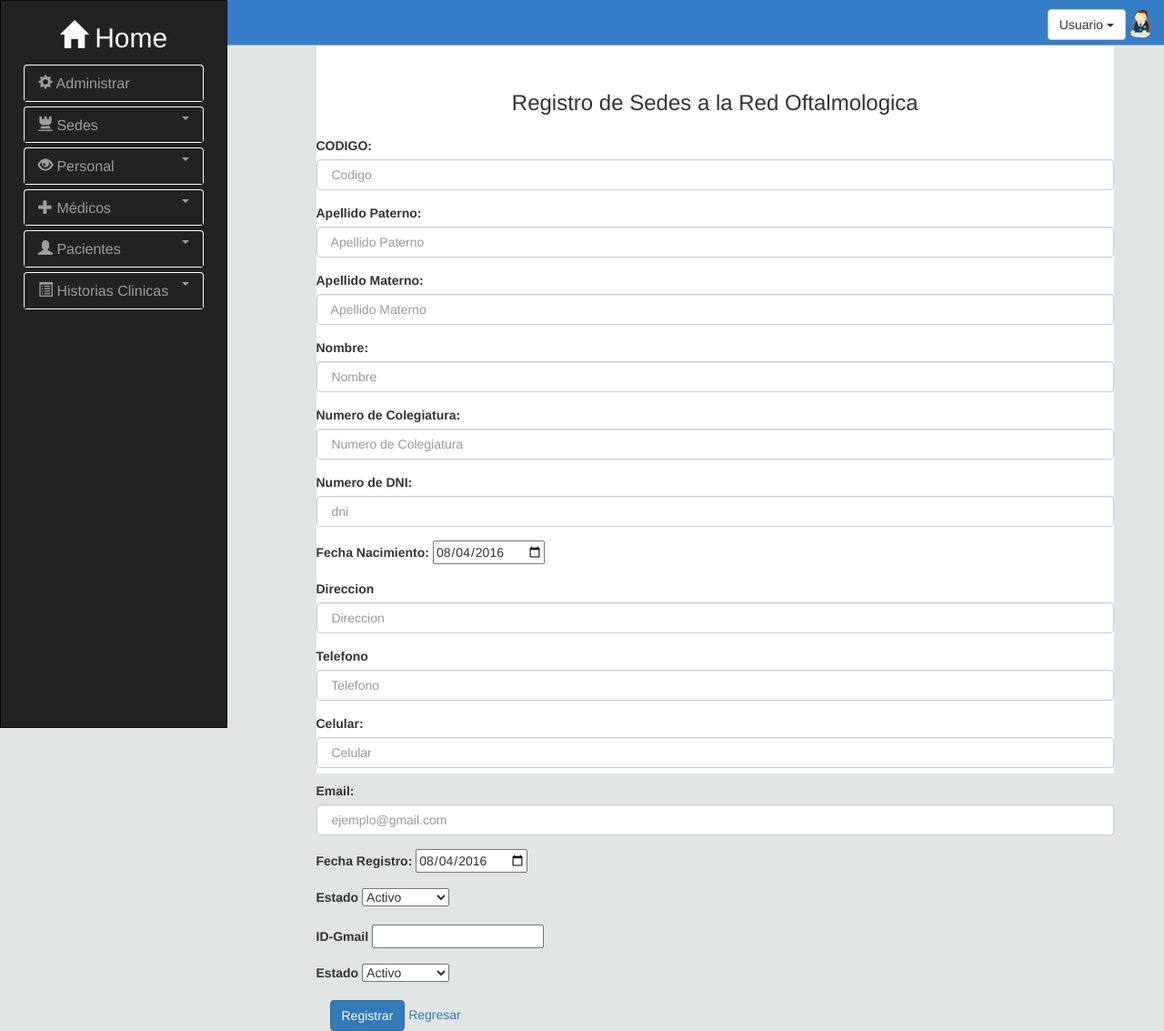
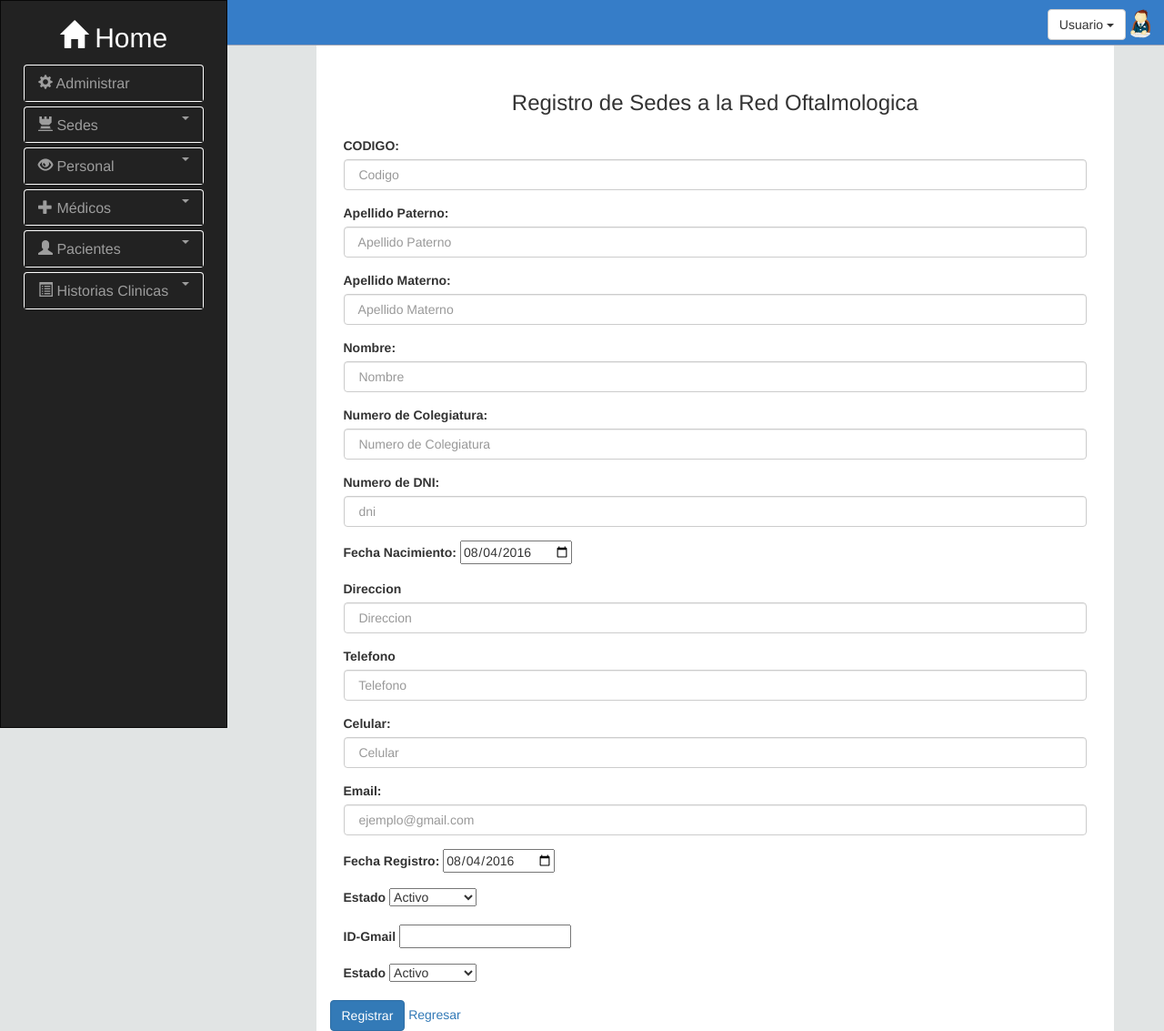
Before and after one commit to githubred/GitHubRedRojas, a Laravel app: template resources/views/MaMedico/create.blade.php in a window 1280 px wide. Shown: the whole page at 91% size. Run offline with Laravel 8, Linux system fonts and the light colour scheme; the template is opened without the code that fills it, so the values that code supplies are empty; settings files or empty folders that the repository lacks are supplied; some libraries are stand-ins or nearby versions.

Commit message:
prueba de id

```diff
--- a/app/Http/routes.php
+++ b/app/Http/routes.php
@@ -15,6 +15,9 @@ Route::get('/', 'ControllerVistaWeb@index');
 
 Route::get('autentificacion', 'ControllerAutentificacion@index');
 Route::resource('autentificacion', 'ControllerAutentificacion');
+Route::get('/gmailId', function(){
+   return view('Developer/gmailId');
+});
 
 /* Routes PRINCIPAL */
 
--- a/public/css/main.css
+++ b/public/css/main.css
@@ -1,32 +1,16 @@
-html {
-    height: 100%;
-}
 body{
-    background-color: #e1e4e4;
-    height: 100%;
-}
-
-#lado-der {
-
-    /*propiedades tamaño*/
-    height: 100%;
+    background-color: #e1e4e4;;
 }
 #lado-der{
     top: 50px;
     bottom: 0;
     padding-top: 20px;
     background-color: #fff;
-/*
-    border-left: 1px solid gray;
-    border-right: 1px solid gray;
-*/
-    height: 100%;
 }
-.container {
-    height: 100%;
-}
-.row {
-    height: 100%;
+
+.form-horizontal .form-group {
+    margin-right: 15px;
+    margin-left: 15px;
 }
 
 #lado-der-top, #lado-der-down{
--- a/resources/views/Plantillas/sistema.blade.php
+++ b/resources/views/Plantillas/sistema.blade.php
@@ -282,9 +282,6 @@
         </div>
 
         <!--Jquery-->
-        <script type="text/javascript" src="js/jquery-3.1.0.min.js"></script>
-
-        <!--Jquery-->
 <!--        <script type="text/javascript" src="js/jquery-3.1.0.min.js"></script>-->
 
         {!!Html::script('js/jquery-3.1.0.min.js')!!}
--- a/resources/views/iSedeRed/principal.blade.php
+++ b/resources/views/iSedeRed/principal.blade.php
@@ -18,7 +18,7 @@
          <div class="xs tabls">
           <div class="bs-example4" data-example-id="contextual-table">
            <div class="panel-body1">
-           <table class="table">
+           <table class="table col-xs-12 col-sm-9 col-md-9">
            <thead>
             <tr>
               <th>Codigo</th>
```
Also changed, not shown: public/js/gmailId.js (added, +41 -0 lines), resources/views/Developer/gmailId.blade.php (added, +58 -0 lines). Lines whose indentation alone changed are shown as unchanged.
